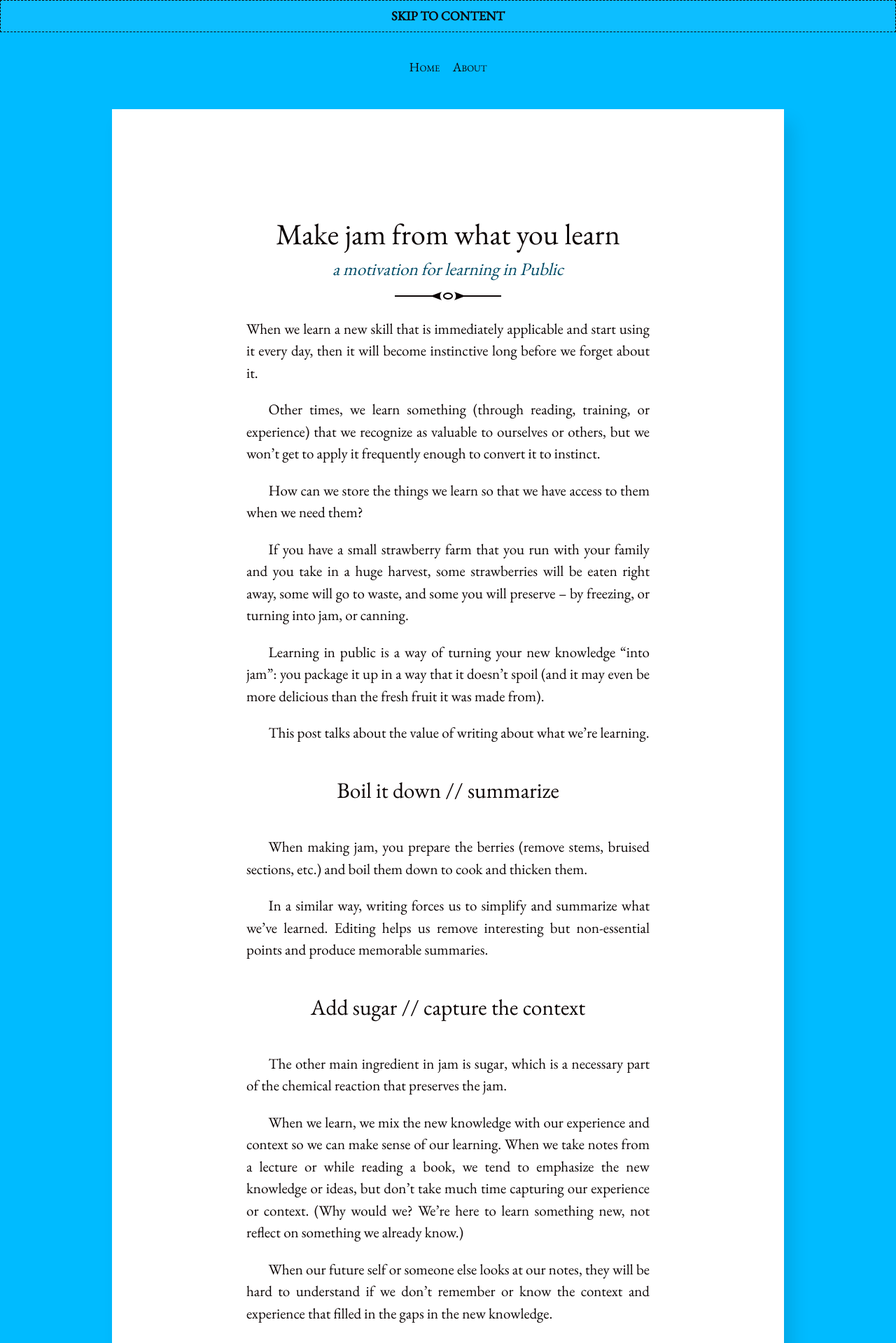
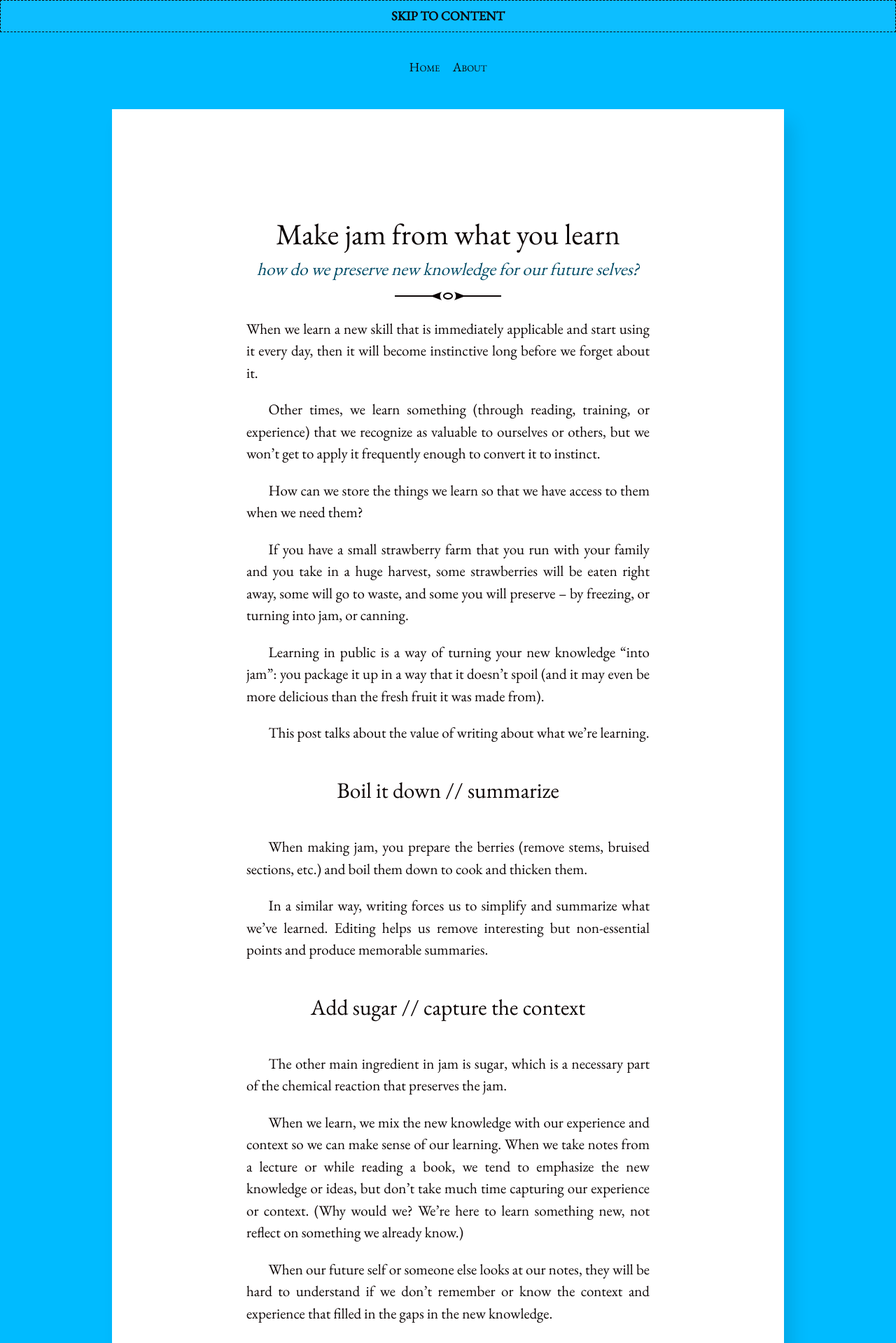
Before and after one commit to alexbird-hunterindustries/blog, a Jekyll site: the page built from _posts/2023-10-27-make-jam.md, in a window 1280 px wide. Shown: the top 1919 px of the page at 70% size. Built offline with Jekyll 4.4.1, drawn with Linux system fonts in a browser that asks for light colours; some of the changed text lies outside the part shown.

Commit message:
Improve subtitle and closing sentence of the 'making jam' post

```diff
--- a/_posts/2023-10-27-learning-in-public.md
+++ b/_posts/2023-10-27-make-jam.md
@@ -1,6 +1,6 @@
 ---
   title: Make jam from what you learn
-  subtitle: a motivation for learning in Public
+  subtitle: how do we preserve new knowledge for our future selves?
   author: Alex Bird
   layout: post
 ---
```
Also changed, not shown: other parts of _posts/2023-10-27-make-jam.md (+2 -1 lines).
